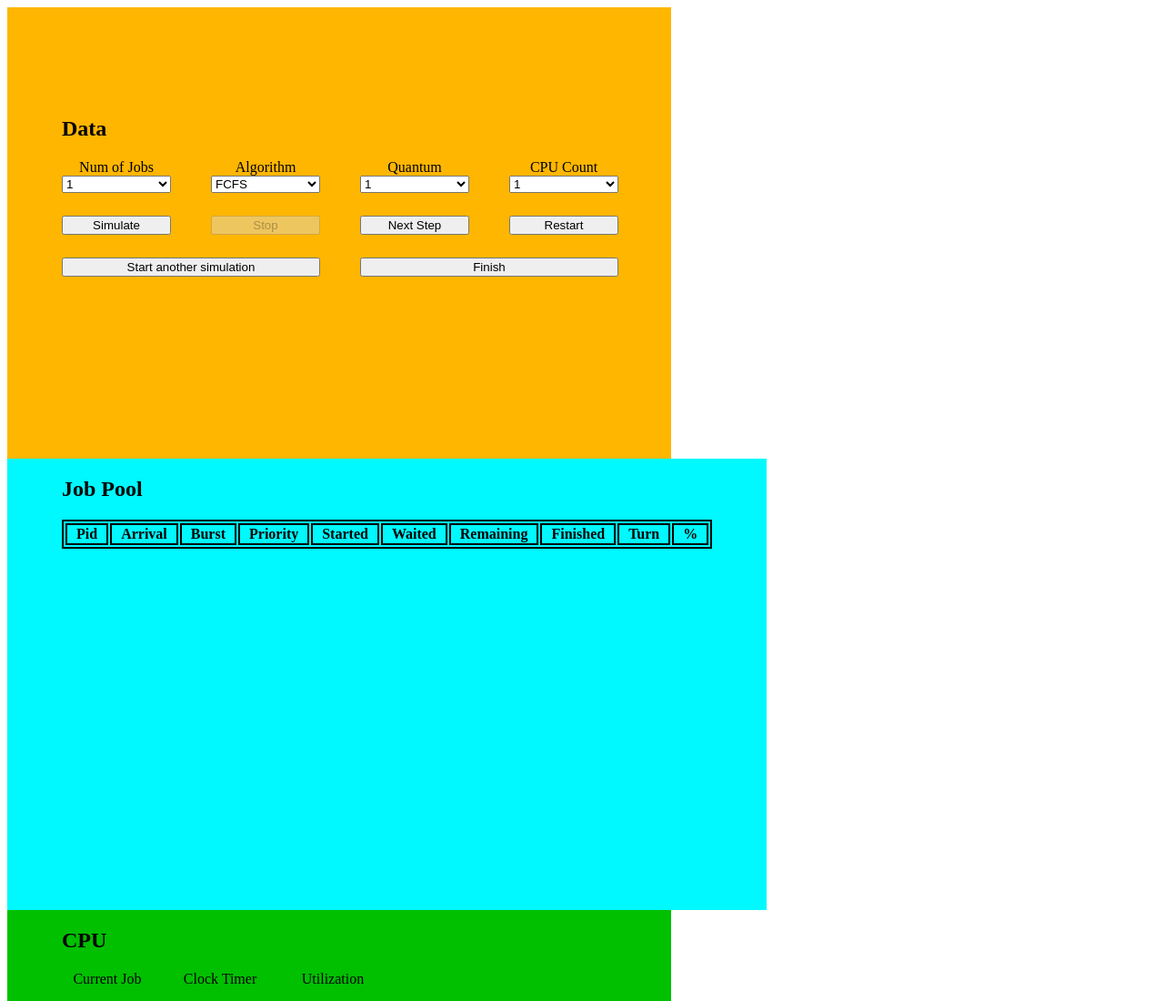
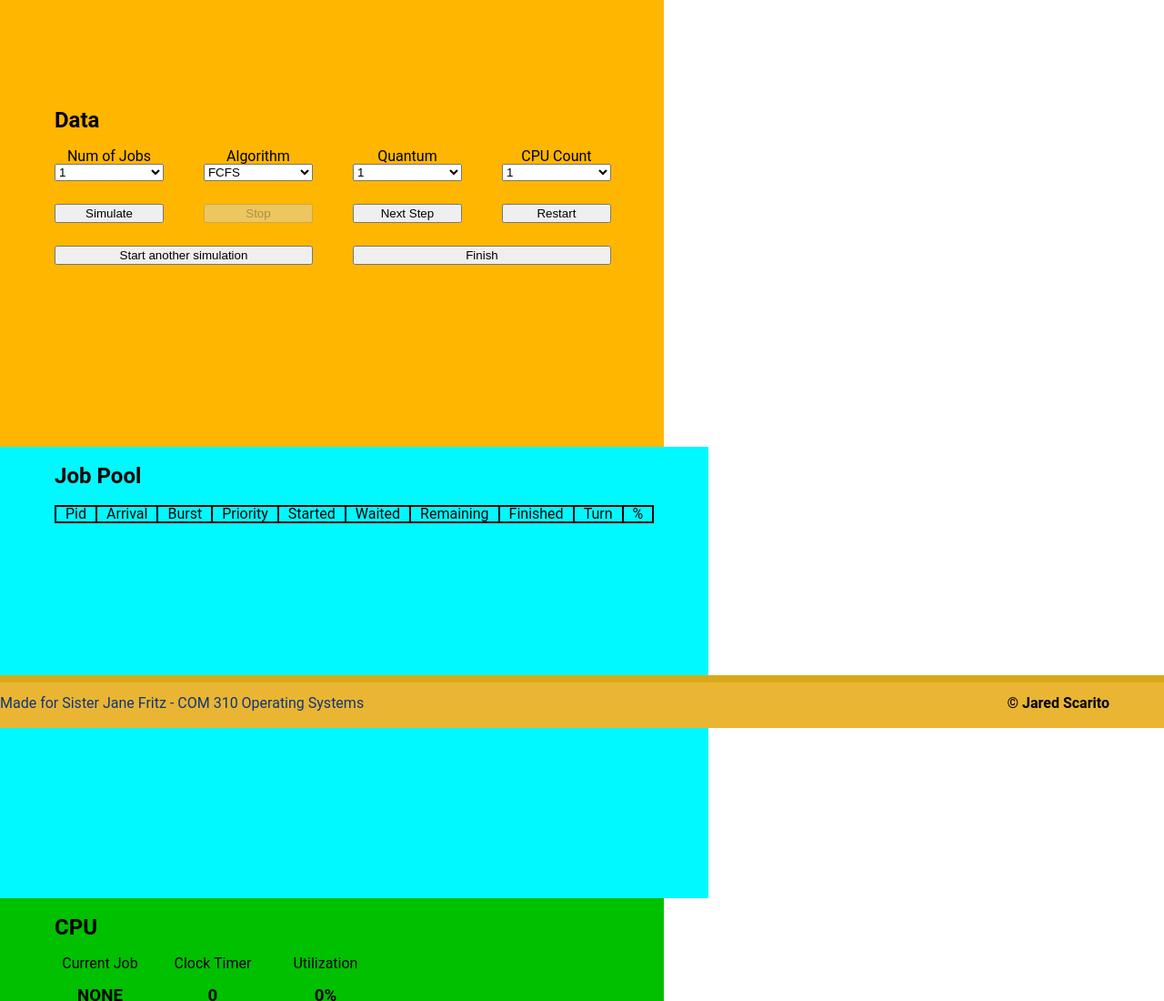
Before and after one commit to JaredScar/CPU-Simulator, a plain HTML site: page index.html in a window 1280 px wide. Shown: the top 1100 px of the page at 91% size. Drawn offline with nearby package versions, Linux system fonts and the light colour scheme.

Commit message:
- Footer added - webReset file added (resets default web css)
[STILL TO DO]
- More comments within the project

```diff
--- a/css/style.css
+++ b/css/style.css
@@ -1,4 +1,6 @@
-#simulator {}
+#simulator {
+    padding-bottom: 100px;
+}
 #data {
     width: 670px;
     background-color: #ffb600;
@@ -172,3 +174,30 @@ div#live-chart span.ready-bar {
     width: 15px;
     font-size: 17px;
 }
+
+/* Footer */
+#footer {
+    background-color: #EAB533;
+    border-top: 8px solid #DAA919;
+    width: 100%;
+    position: fixed;
+    bottom: 0;
+    height: 50px;
+}
+#footer p {
+    color: #113675;
+    display: inline-block;
+    margin-top: 15px;
+}
+#footer p#personal {
+    font-weight: bold;
+    float: right;
+    margin-right: 60px;
+}
+#footer a {
+    text-decoration: none;
+    color: black;
+}
+#footer a:hover {
+    opacity: .5;
+}
--- /dev/null
+++ b/css/webReset.css
@@ -0,0 +1,49 @@
+/* http://meyerweb.com/eric/tools/css/reset/
+   v2.0 | 20110126
+   License: none (public domain)
+*/
+
+html, body, div, span, applet, object, iframe,
+p, blockquote, pre,
+a, abbr, acronym, address, big, cite, code,
+del, dfn, em, img, ins, kbd, q, s, samp,
+small, strike, strong, sub, sup, tt, var,
+b, u, i, center,
+dl, dt, dd, ol, ul, li,
+fieldset, form, label, legend,
+table, caption, tbody, tfoot, thead, tr, th, td,
+article, aside, canvas, details, embed,
+figure, figcaption, footer, header,
+menu, nav, output, ruby, section, summary,
+time, mark, audio, video {
+    margin: 0;
+    padding: 0;
+    border: 0;
+    font-size: 100%;
+    font: inherit;
+    vertical-align: baseline;
+}
+/* HTML5 display-role reset for older browsers */
+article, aside, details, figcaption, figure,
+footer, header, menu, nav, section {
+    display: block;
+}
+body {
+    line-height: 1;
+    font-family: 'Roboto', sans-serif;
+}
+ol, ul {
+    list-style: none;
+}
+blockquote, q {
+    quotes: none;
+}
+blockquote:before, blockquote:after,
+q:before, q:after {
+    content: '';
+    content: none;
+}
+table {
+    border-collapse: collapse;
+    border-spacing: 0;
+}
--- a/index.html
+++ b/index.html
@@ -3,6 +3,7 @@
 <head>
     <meta charset="UTF-8">
     <title>CPU Simulator</title>
+    <link href="css/webReset.css" rel="stylesheet" type="text/css" />
     <link href="css/style.css" rel="stylesheet" type="text/css" />
 </head>
 <body onload="started_another();">
@@ -179,6 +180,12 @@
     </div>
 </div>
 
+<!-- Footer -->
+<div id="footer">
+    <p>Made for Sister Jane Fritz - COM 310 Operating Systems</p>
+    <p id="personal"><a href="https://jaredscarito.com" target="_blank">&copy; Jared Scarito</a></p>
+</div>
+
 <script src="https://cdnjs.cloudflare.com/ajax/libs/jquery/3.3.1/jquery.min.js"></script>
 <script src="https://cdnjs.cloudflare.com/ajax/libs/es6-shim/0.35.3/es6-sham.min.js"></script>
 <script src="scripts/Updater.js"></script>
```
